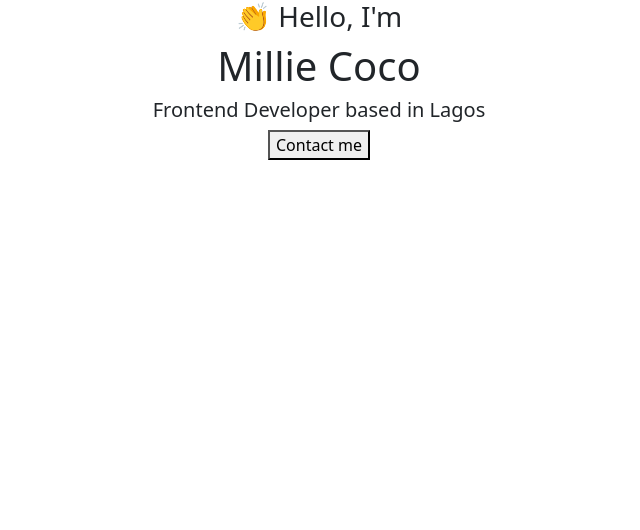
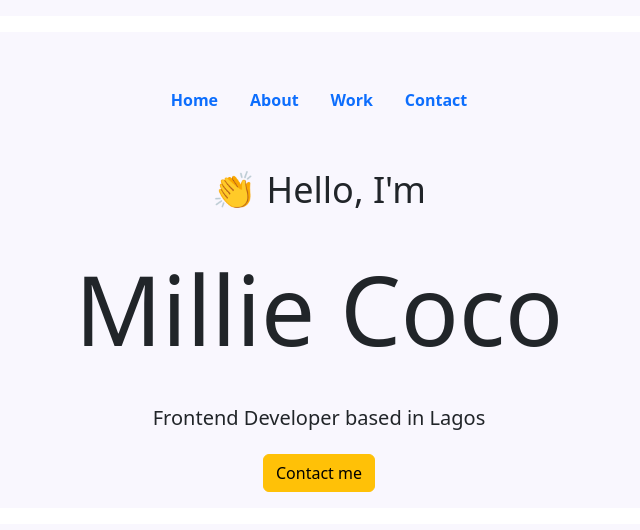
Before and after one commit to mileycent/Responsive, a plain HTML site: page index.html in a window 1280 px wide. Shown: the whole page, without its empty margins (321-961 px from the left). Drawn offline with nearby package versions, Linux system fonts and the light colour scheme.

Commit message:
designing front page

```diff
--- a/index.html
+++ b/index.html
@@ -8,10 +8,25 @@
     <script src="https://unpkg.com/axios@1.1.2/dist/axios.min.js"></script>
     <link rel="stylesheet" href="/style/styles.css">
 </head>
-<body>
+<body><div>
+    <ul class="nav justify-content-center">
+        <li class="nav-item">
+          <a class="nav-link active" href="#">Home</a>
+        </li>
+        <li class="nav-item">
+          <a class="nav-link" href="#">About</a>
+        </li>
+        <li class="nav-item">
+          <a class="nav-link" href="#">Work</a>
+        </li>
+        <li class="nav-item">
+          <a class="nav-link" href="#">Contact</a>
+        </li>
+      </ul>
     <h3>👏 Hello, I'm </h3>
     <h1>Millie Coco</h1>
     <h5>Frontend Developer based in Lagos</h5>
-    <button>Contact me</button>
+    <button type="button" class="btn btn-warning">Contact me</button>
+</div>
 </body>
 </html>
--- a/style/styles.css
+++ b/style/styles.css
@@ -1,5 +1,30 @@
 * {
     text-align: center;
     justify-content: center;
+    background-color: #f9f7fe;
+    font-weight: bold;
+    padding: 16px 0;
 
 }
+button{
+    border-radius: 5px;
+    margin:auto;
+    padding: 25px;
+
+}
+
+div{
+    margin:auto;
+    padding: auto;
+}
+h3{
+    font-size: 36px;
+
+}
+h1{
+    font-size: 96px;
+}
+h5{
+    font-weight: normal;
+
+}
```
